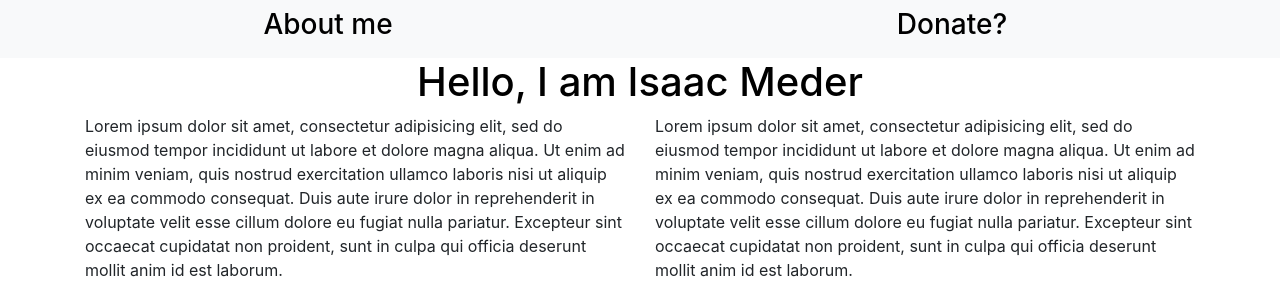
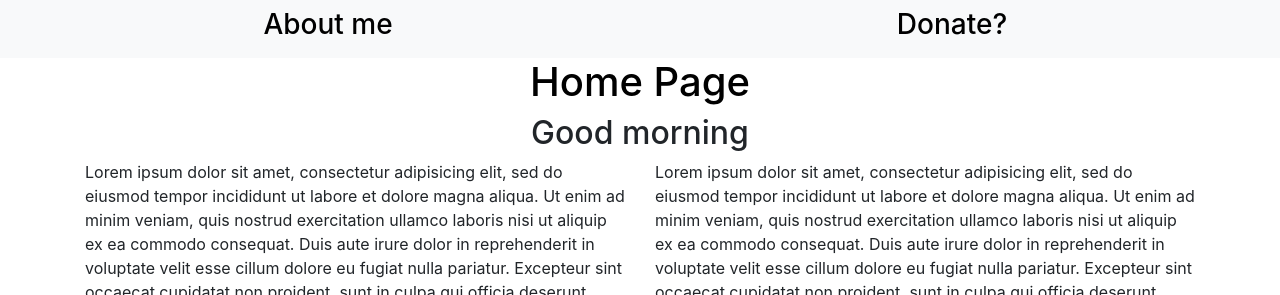
Before and after one commit to crepeycoder/prototype, a website: page resources/index.html in a window 1280 px wide. Shown: the top 295 px of the page. Drawn offline with nearby package versions, Linux system fonts and the light colour scheme.

Commit message:
Inial commit
inital commit

```diff
--- a/resources/index.html
+++ b/resources/index.html
@@ -11,9 +11,10 @@
   <title>Portfolio</title>
   <link rel="stylesheet" href="https://stackpath.bootstrapcdn.com/bootstrap/4.1.3/css/bootstrap.min.css" integrity="sha384-MCw98/SFnGE8fJT3GXwEOngsV7Zt27NXFoaoApmYm81iuXoPkFOJwJ8ERdknLPMO" crossorigin="anonymous">
   <link rel="stylesheet" href="./scss/master.css">
+  <script type="text/javascript" src="./js/js.js"></script>
 </head>
 
-<body>
+<body onload="theTime()">
   <!-- nav -->
   <div class="navbar navbar-expand-lg navbar-light bg-light">
     <div class="col-md-6 text-center">
@@ -27,7 +28,8 @@
 
   <!-- body -->
   <div class="text-center" id="title">
-    <h1> <a href="index.html" class="rBlue">Hello, I am Isaac Meder</a> </h1>
+    <h1> <a href="index.html" class="rBlue">Home Page</a> </h1>
+    <h2 id="time"></h2>
   </div>
   <div class="container">
     <div class="row">
@@ -50,7 +52,9 @@
     </div>
     <div class="row">
       <div class="col-md-12">
-        <img src="./images/img1.jpeg" id="img1" alt="">
+        <!-- <img src="./images/img1.jpeg" id="img1" alt=""> -->
+        <!-- ^No need for image -->
+
       </div>
 
     </div>
--- /dev/null
+++ b/resources/js/js.js
@@ -0,0 +1,37 @@
+// // get time
+// // if time morning say morning
+// // if afternoon
+// // if evening
+
+function theTime() {
+  var months = ["Jan", "Feb", "Mar", "Apr", "May", "Jun", "Jul", "Aug", "Sep", "Oct", "Nov", "Dec"];
+  var days = ["Sunday", "Monday", "Tuesday", "Wednesday", "Thursday", "Friday", "Saturday"];
+
+  var d = new Date();
+  var day = days[d.getDay()];
+  var hr = d.getHours();
+  var min = d.getMinutes();
+  if (min < 10) {
+    min = "0" + min;
+  }
+  var ampm = "am";
+  if (hr > 12) {
+    hr -= 12;
+    ampm = "pm";
+  }
+  var date = d.getDate();
+  var month = months[d.getMonth()];
+  var year = d.getFullYear();
+  var x = document.getElementById("time");
+  // x.innerHTML = day + " " + hr + ":" + min + ampm + " " + date + " " + month + " " + year;
+  if (hr < 12 && ampm == "am") {
+    document.getElementById("time").innerHTML = "Good morning"
+  } else if (hr < 3 && ampm == "pm") {
+
+  }
+}
+
+// function test() {
+//   var tt = "This fucking works"
+//   document.getElementById("time").innerHTML=tt
+// }
```
Also changed, not shown: resources/aboutMe.html (+1 -1 lines), 3 other files.
